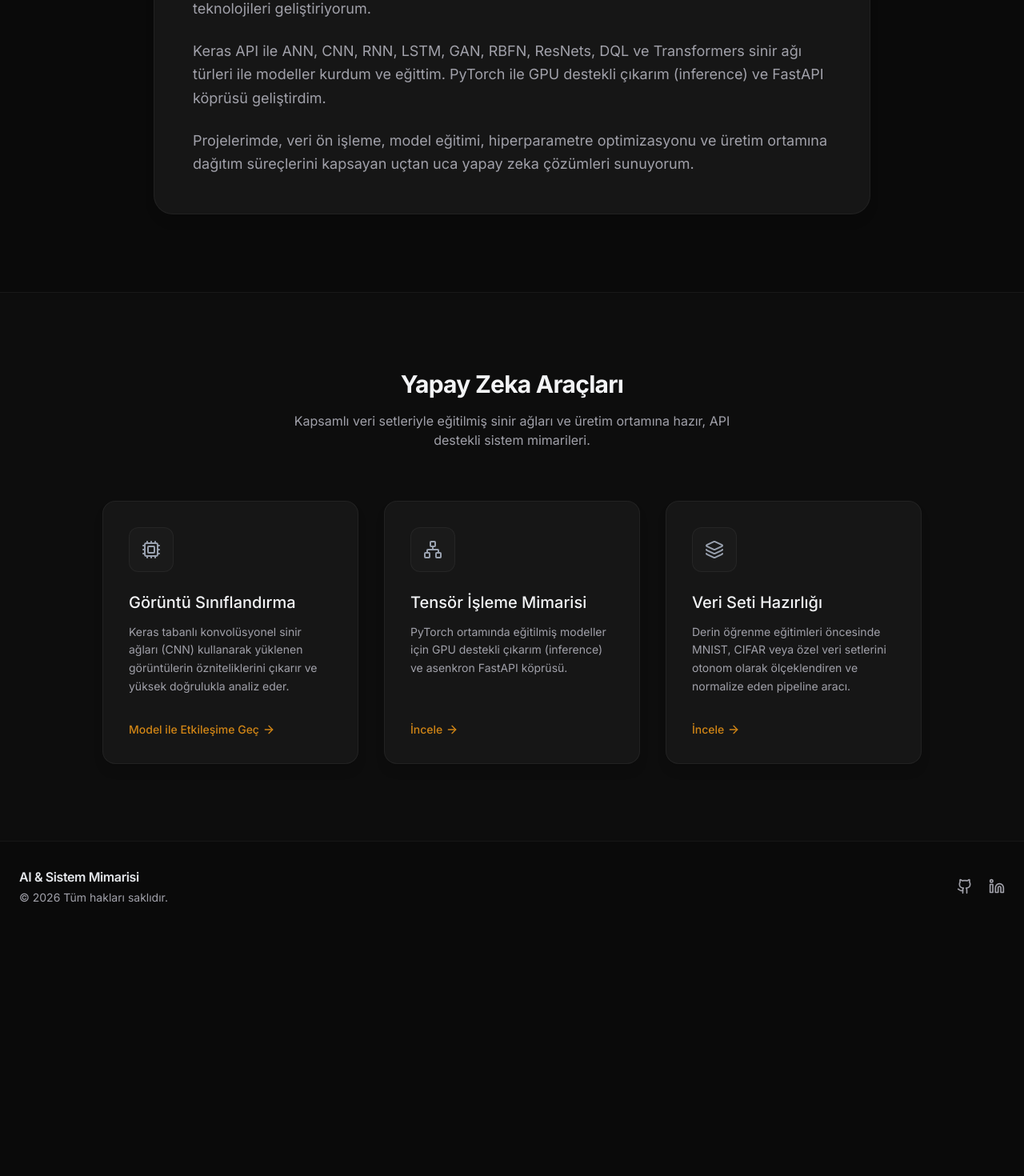
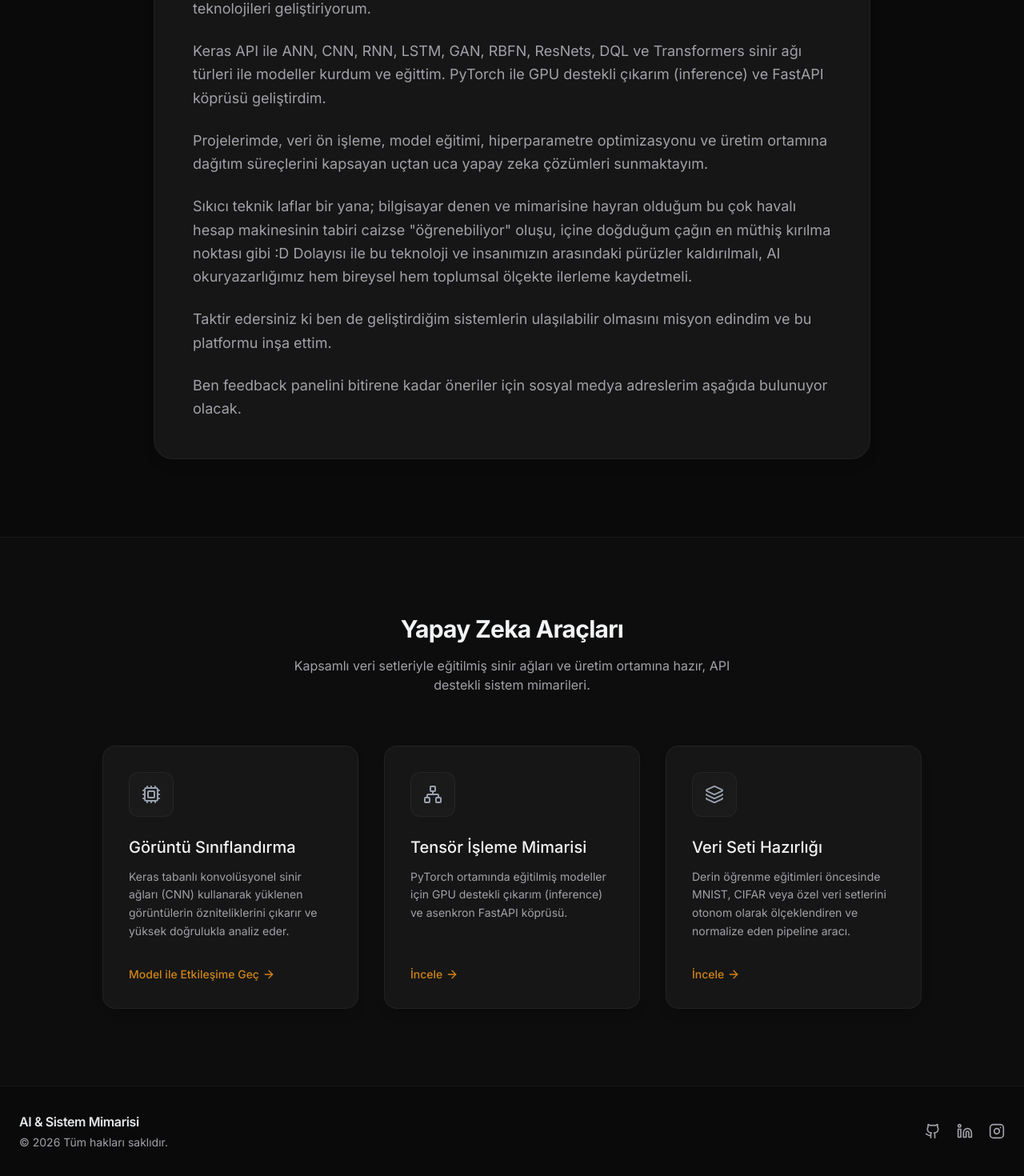
Before and after one commit to omerfarukpirhasanoglu/pirhasanoglu.com, a Next.js app: page / in a window 1280 px wide. Shown: the part 885-2355 px from the top of the page at 80% size. Before the commit the page ends 2049 px from the top, so only its background shows below. Built offline with nearby package versions, Linux system fonts and the light colour scheme.

Commit message:
instagram adress added

```diff
--- a/src/app/page.tsx
+++ b/src/app/page.tsx
@@ -61,8 +61,16 @@ export default function LandingPage() {
               Keras API ile ANN, CNN, RNN, LSTM, GAN, RBFN, ResNets, DQL ve Transformers sinir ağı türleri ile modeller kurdum ve eğittim. PyTorch ile GPU destekli çıkarım (inference) ve FastAPI köprüsü geliştirdim.
             </p>
             <p>
-              Projelerimde, veri ön işleme, model eğitimi, hiperparametre optimizasyonu ve üretim ortamına dağıtım süreçlerini kapsayan uçtan uca yapay zeka çözümleri sunuyorum.
+              Projelerimde, veri ön işleme, model eğitimi, hiperparametre optimizasyonu ve üretim ortamına dağıtım süreçlerini kapsayan uçtan uca yapay zeka çözümleri sunmaktayım.
             </p>
+            <p>
+              Sıkıcı teknik laflar bir yana; bilgisayar denen ve mimarisine hayran olduğum bu çok havalı hesap makinesinin tabiri caizse "öğrenebiliyor" oluşu, içine doğduğum çağın en müthiş kırılma noktası gibi :D
+              Dolayısı ile bu teknoloji ve insanımızın arasındaki pürüzler kaldırılmalı, AI okuryazarlığımız hem bireysel hem toplumsal ölçekte ilerleme kaydetmeli.
+            </p>
+            <p>
+              Taktir edersiniz ki ben de geliştirdiğim sistemlerin ulaşılabilir olmasını misyon edindim ve bu platformu inşa ettim.
+            </p>
+            <p>Ben feedback panelini bitirene kadar öneriler için sosyal medya adreslerim aşağıda bulunuyor olacak.</p>
           </div>
         </div>
       </section>
--- a/src/components/layout/Footer.tsx
+++ b/src/components/layout/Footer.tsx
@@ -1,5 +1,5 @@
 import Link from "next/link";
-import { Github, Linkedin } from "lucide-react";
+import { Github, Linkedin, Instagram} from "lucide-react";
 
 export default function Footer() {
   const currentYear = new Date().getFullYear();
@@ -16,11 +16,14 @@ export default function Footer() {
         </div>
 
         <div className="flex items-center gap-5 text-textMuted">
-          <Link href="https://github.com/omerfarukpirhasanoglu" target="omerfarukpirhasanoglu" className="hover:text-accent transition-colors duration-250">
+          <Link href="https://github.com/omerfarukpirhasanoglu" target="_blank" className="hover:text-accent transition-colors duration-250">
             <Github className="w-5 h-5" />
           </Link>
-          <Link href="https://www.linkedin.com/in/omer-pirhasanoglu" target="omer-pirhasanoglu" className="hover:text-accent transition-colors duration-250">
+          <Link href="https://www.linkedin.com/in/omer-pirhasanoglu" target="_blank" className="hover:text-accent transition-colors duration-250">
             <Linkedin className="w-5 h-5" />
+          </Link>
+          <Link href="https://www.instagram.com/omerpirhasanoglu" target="_blank" className="hover:text-accent transition-colors duration-250">
+            <Instagram className="w-5 h-5" />
           </Link>
         </div>
 
```
